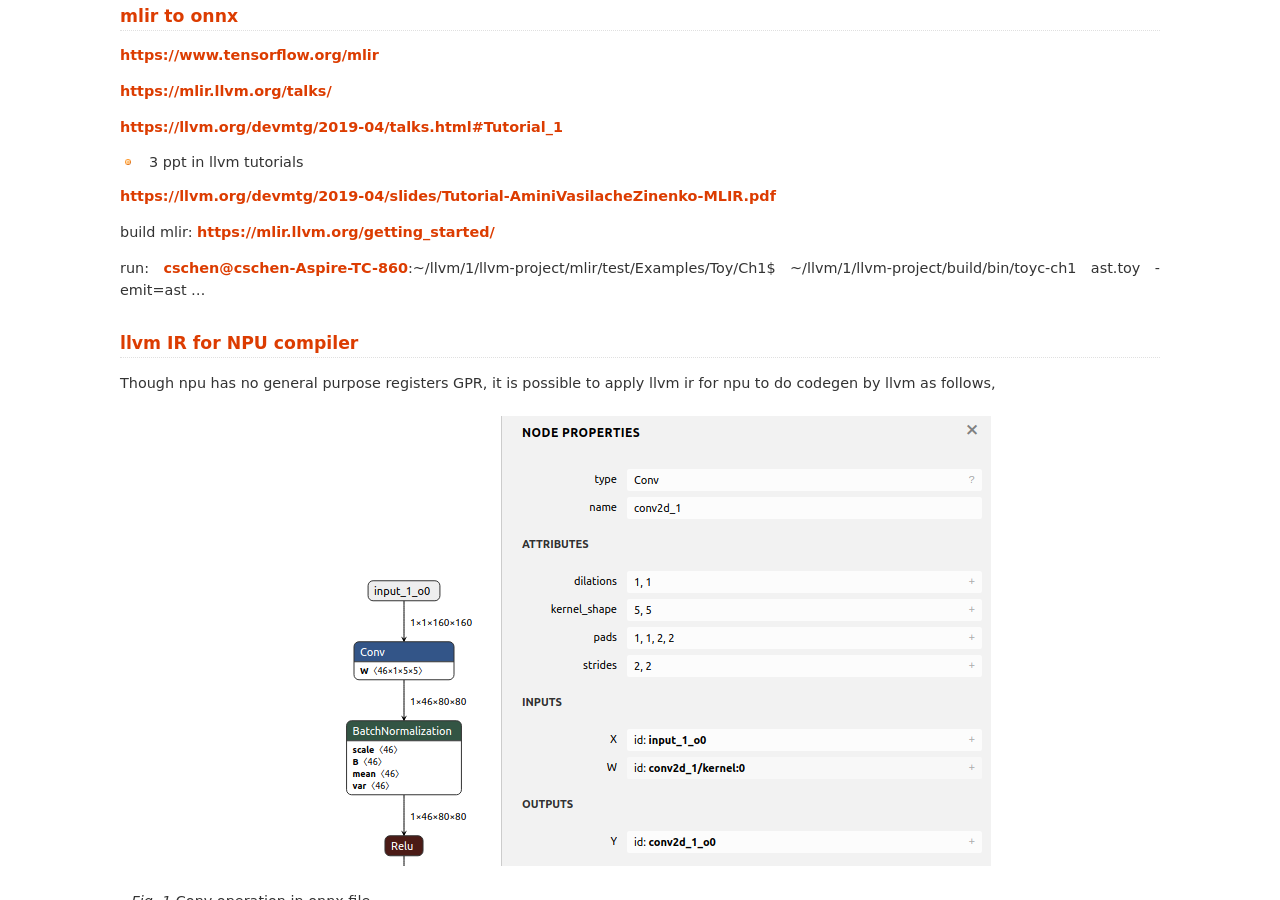
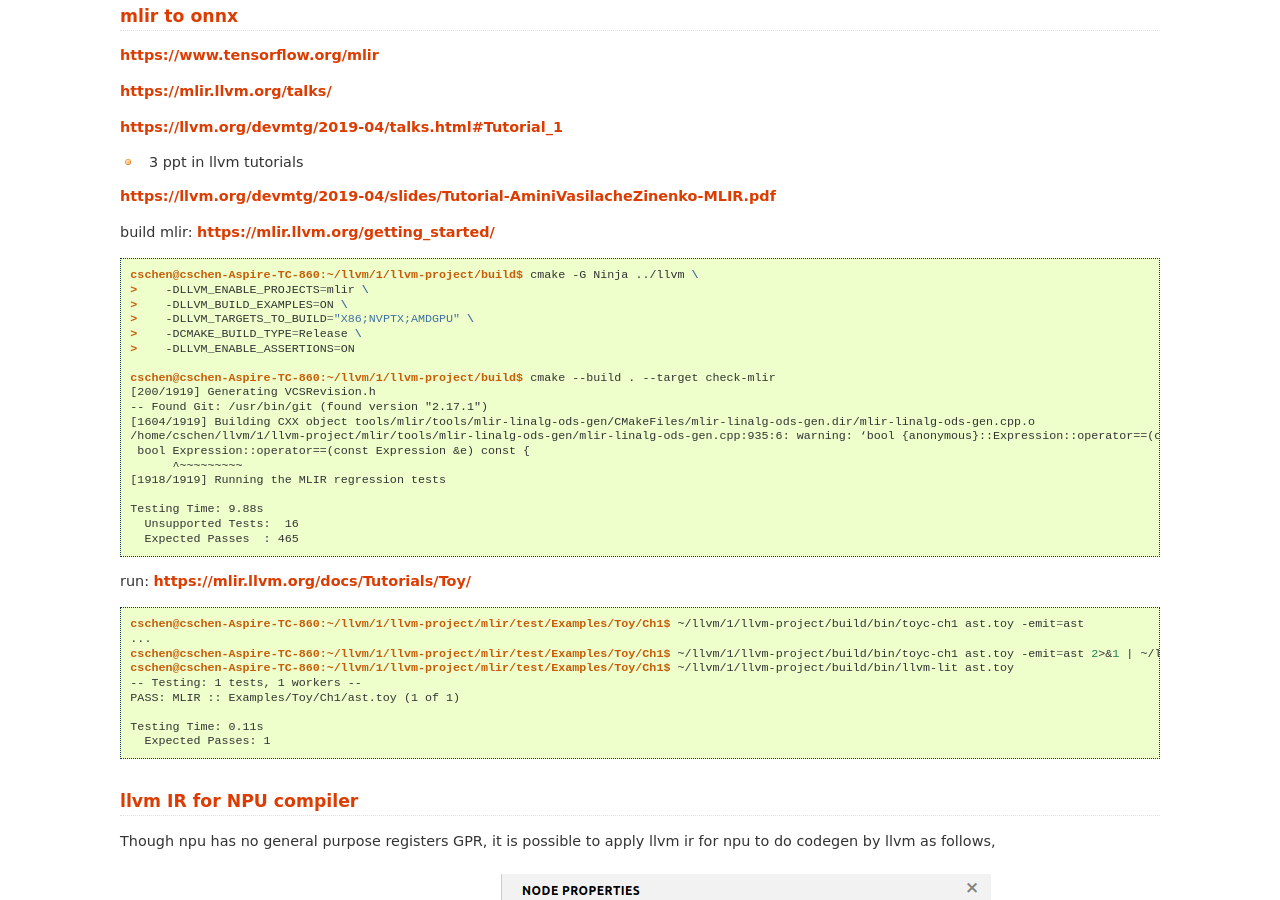
Before and after one commit to Jonathan2251/nc, a Sphinx documentation site: the page built from source/npu.rst, in a window 1280 px wide and 900 px high, scrolled down 2261 px. Built offline with Sphinx 7.4.7, drawn with Linux system fonts in a browser that asks for light colours; some of the changed text lies outside the part shown.

Commit message:
build and run mlir toy

```diff
--- a/source/npu.rst
+++ b/source/npu.rst
@@ -107,12 +107,45 @@ https://llvm.org/devmtg/2019-04/talks.html#Tutorial_1
 
 https://llvm.org/devmtg/2019-04/slides/Tutorial-AminiVasilacheZinenko-MLIR.pdf
 
-build mlir:
-https://mlir.llvm.org/getting_started/
+build mlir: https://mlir.llvm.org/getting_started/
 
-run:
-cschen@cschen-Aspire-TC-860:~/llvm/1/llvm-project/mlir/test/Examples/Toy/Ch1$ ~/llvm/1/llvm-project/build/bin/toyc-ch1 ast.toy -emit=ast
-...
+.. code-block:: console
+
+  cschen@cschen-Aspire-TC-860:~/llvm/1/llvm-project/build$ cmake -G Ninja ../llvm \
+  >    -DLLVM_ENABLE_PROJECTS=mlir \
+  >    -DLLVM_BUILD_EXAMPLES=ON \
+  >    -DLLVM_TARGETS_TO_BUILD="X86;NVPTX;AMDGPU" \
+  >    -DCMAKE_BUILD_TYPE=Release \
+  >    -DLLVM_ENABLE_ASSERTIONS=ON
+
+  cschen@cschen-Aspire-TC-860:~/llvm/1/llvm-project/build$ cmake --build . --target check-mlir
+  [200/1919] Generating VCSRevision.h
+  -- Found Git: /usr/bin/git (found version "2.17.1")
+  [1604/1919] Building CXX object tools/mlir/tools/mlir-linalg-ods-gen/CMakeFiles/mlir-linalg-ods-gen.dir/mlir-linalg-ods-gen.cpp.o
+  /home/cschen/llvm/1/llvm-project/mlir/tools/mlir-linalg-ods-gen/mlir-linalg-ods-gen.cpp:935:6: warning: ‘bool {anonymous}::Expression::operator==(const {anonymous}::Expression&) const’ defined but not used [-Wunused-function]
+   bool Expression::operator==(const Expression &e) const {
+        ^~~~~~~~~~
+  [1918/1919] Running the MLIR regression tests
+
+  Testing Time: 9.88s
+    Unsupported Tests:  16
+    Expected Passes  : 465
+
+
+run: https://mlir.llvm.org/docs/Tutorials/Toy/
+
+.. code-block:: console
+
+  cschen@cschen-Aspire-TC-860:~/llvm/1/llvm-project/mlir/test/Examples/Toy/Ch1$ ~/llvm/1/llvm-project/build/bin/toyc-ch1 ast.toy -emit=ast
+  ...
+  cschen@cschen-Aspire-TC-860:~/llvm/1/llvm-project/mlir/test/Examples/Toy/Ch1$ ~/llvm/1/llvm-project/build/bin/toyc-ch1 ast.toy -emit=ast 2>&1 | ~/llvm/1/llvm-project/build/bin/FileCheck ast.toy
+  cschen@cschen-Aspire-TC-860:~/llvm/1/llvm-project/mlir/test/Examples/Toy/Ch1$ ~/llvm/1/llvm-project/build/bin/llvm-lit ast.toy
+  -- Testing: 1 tests, 1 workers --
+  PASS: MLIR :: Examples/Toy/Ch1/ast.toy (1 of 1)
+
+  Testing Time: 0.11s
+    Expected Passes: 1
+
 
 
 llvm IR for NPU compiler
```
